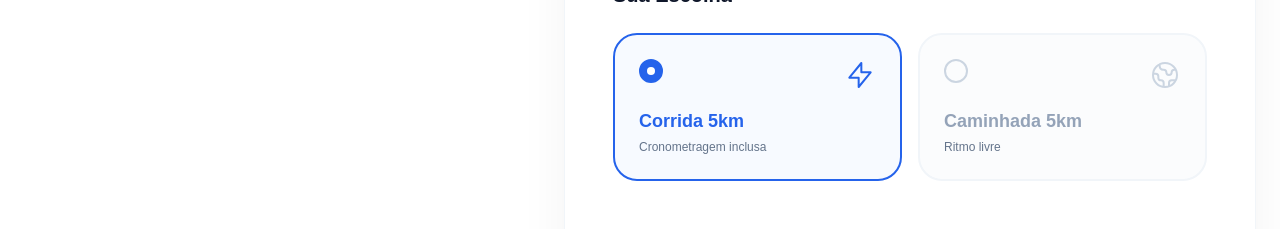
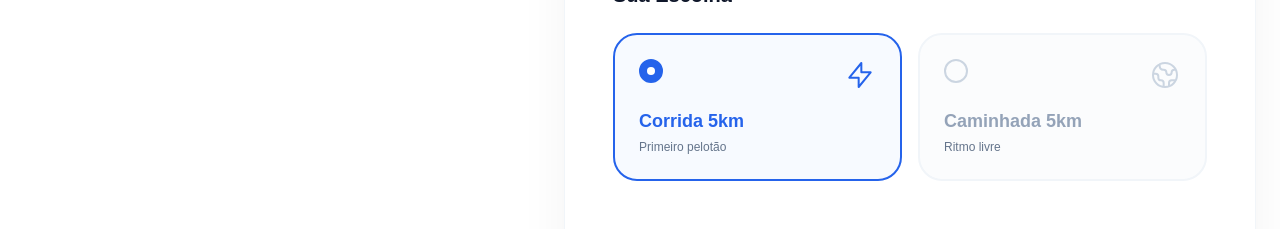
Before and after one commit to samuelfgs/isv-run, a Next.js app: page / in a window 1280 px wide. Shown: the part 1280-1509 px from the top of the page. Built offline with nearby package versions, Linux system fonts and the light colour scheme.

Commit message:
update description

```diff
--- a/components/isv-run/RegistrationForm.tsx
+++ b/components/isv-run/RegistrationForm.tsx
@@ -310,7 +310,7 @@ const RegistrationForm: React.FC<RegistrationFormProps> = ({ onSubmit, openTerms
               <svg className={`w-8 h-8 ${formData.modalidade === Modalidade.RUN ? 'text-blue-600' : 'text-slate-300'}`} fill="none" stroke="currentColor" viewBox="0 0 24 24"><path strokeLinecap="round" strokeLinejoin="round" strokeWidth="1.5" d="M13 10V3L4 14h7v7l9-11h-7z"/></svg>
             </div>
             <p className={`font-black text-lg ${formData.modalidade === Modalidade.RUN ? 'text-blue-600' : 'text-slate-400'}`}>Corrida 5km</p>
-            <p className="text-xs text-slate-500 mt-1 font-medium">Cronometragem inclusa</p>
+            <p className="text-xs text-slate-500 mt-1 font-medium">Primeiro pelotão</p>
           </div>
 
           <div
```
